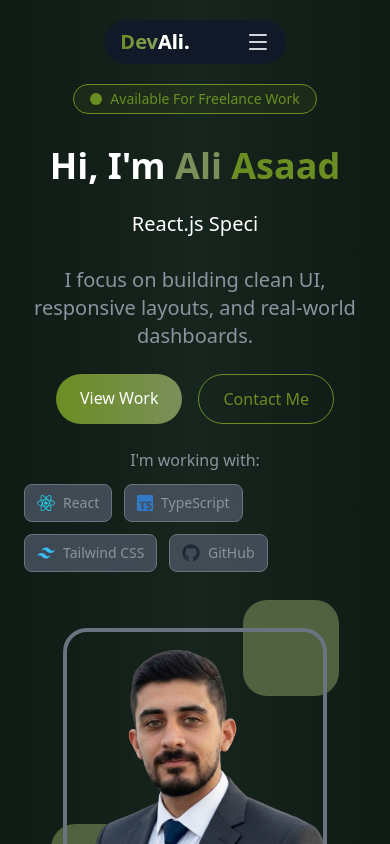
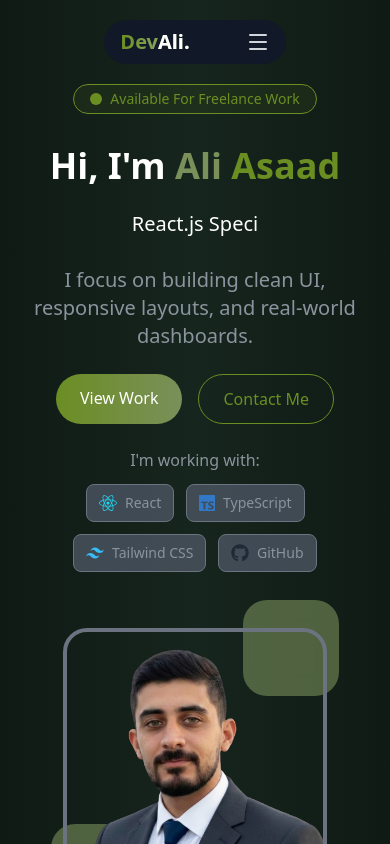
Before and after one commit to aliasaad01/Portfolio-React.js-TailwindCSS-Framer-Motion, a React (Vite) app: page / in a window 390 px wide. Shown: the top 844 px of the page. Built offline with nearby package versions, Linux system fonts and the light colour scheme.

Commit message:
Add Some Touches

```diff
--- a/src/components/Hero.jsx
+++ b/src/components/Hero.jsx
@@ -103,7 +103,7 @@
 
           <div className="mb-4 md:mb-0">
             <p className="text-[#8b949e] mb-3">I'm working with:</p>
-            <div className="flex gap-3 flex-wrap">
+            <div className="flex gap-3 flex-wrap justify-center md:justify-start">
               <div
                 className="flex gap-2 items-center rounded-lg text-[#8b949e] bg-gray-600/80 border border-gray-500 w-fit px-3 py-2
                               hover:scale-105 transition-all cursor-default will-change-transform"
```
